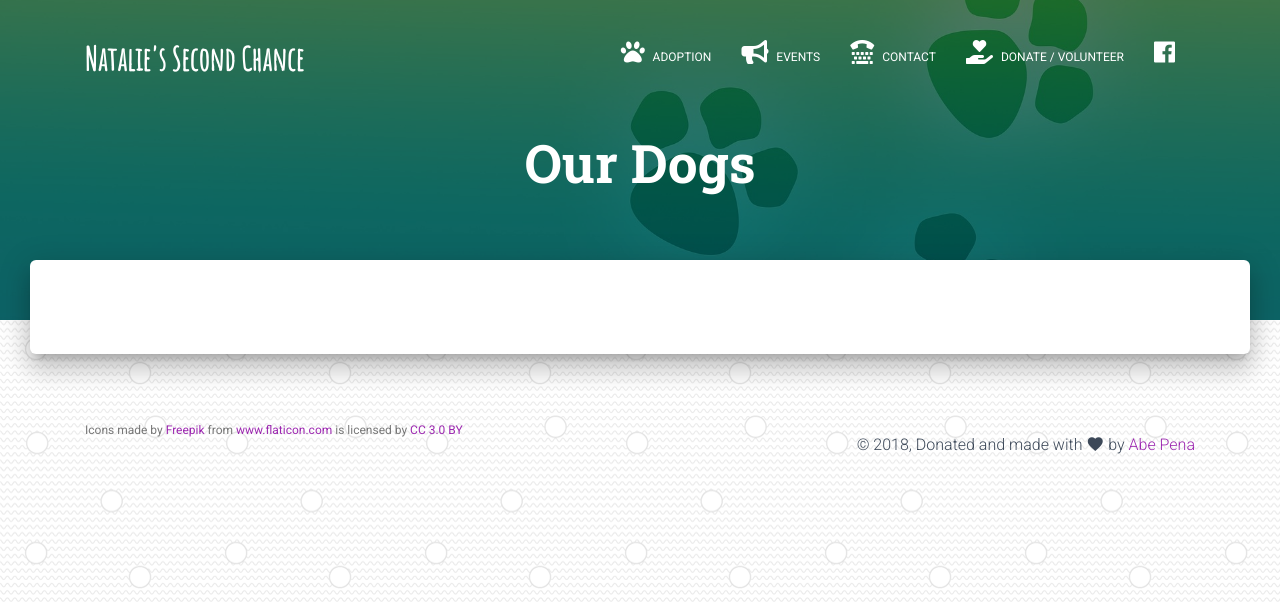
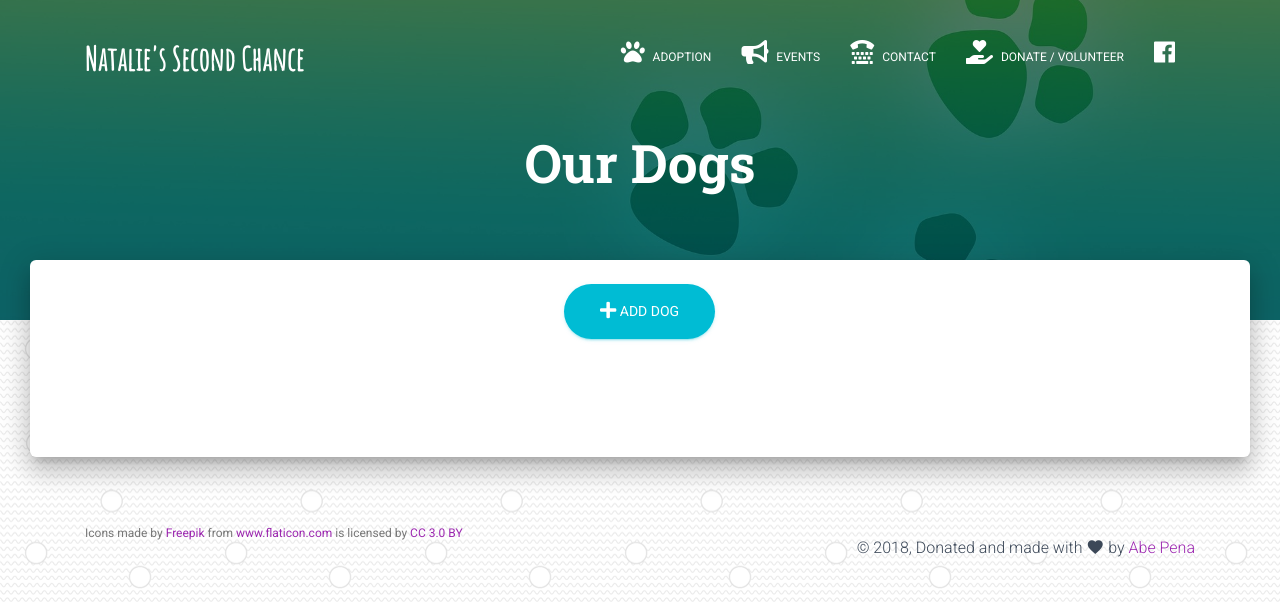
Before and after one commit to Abepena/natalies-second-chance, a Django app: page /dogs/ in a window 1280 px wide. Shown: the top 603 px of the page. Run offline with Django 3.2, Linux system fonts and the light colour scheme; data that the repository does not hold is empty; some libraries are stand-ins or nearby versions.

Commit message:
added delete button to home page, dog list, and detail view

```diff
--- a/natalies_second_chance_project/dogs/templates/dogs/dog_list.html
+++ b/natalies_second_chance_project/dogs/templates/dogs/dog_list.html
@@ -18,7 +18,6 @@ Our Dogs
 
 {% block header_buttons %}
 {% if user.is_authenticated %}
-<a href="{% url 'dogs:create' %}" class="btn btn-info btn-round btn-sm">Add Dog</a>
 {% endif %}
 {% endblock header_buttons %}
 
@@ -27,7 +26,9 @@ Our Dogs
 {% block main %}
 <div class="main main-raised">
     <div class="container">
-
+        <div class="text-center">
+            <a href="{% url 'dogs:create' %}" class="btn btn-info btn-round btn-lg my-4"><i class="fas fa-plus fa-lg"></i> Add Dog</a>
+        </div>
         <!--Adoptables-->
         <div id="adoptables" class="section pt-4">
             {% include "includes/display_dogs.html" %}
--- a/natalies_second_chance_project/dogs/urls.py
+++ b/natalies_second_chance_project/dogs/urls.py
@@ -8,6 +8,7 @@ app_name = 'dogs'
 urlpatterns = [
     path('', views.DogListView.as_view(), name='list'),
     path('<int:pk>/', views.DogDetailView.as_view(), name='detail'),
+    path('<int:pk>/delete', views.DogDeleteView.as_view(), name='delete'),
     path('create/', views.DogCreateView.as_view(), name='create' ),
     path('update/<int:pk>', views.DogUpdateView.as_view(), name='update'),
 
--- a/natalies_second_chance_project/dogs/views.py
+++ b/natalies_second_chance_project/dogs/views.py
@@ -1,4 +1,4 @@
-from django.shortcuts import render
+from django.shortcuts import render, get_object_or_404
 from django.views.generic import CreateView, ListView, UpdateView, DeleteView, DetailView
 from django.views.generic.base import TemplateView
 from django.contrib.auth.mixins import LoginRequiredMixin
@@ -9,12 +9,13 @@ from .models import Dog
 from .forms import DogCreateForm
 
 import stripe
-import json #Not used yet (Remove later if not needed)
+import json  # Not used yet (Remove later if not needed)
 
 stripe_api_key = settings.STRIPE_SECRET_KEY
 
+
 class HomePageView(TemplateView):
-    template_name = 'home.html'
+    template_name = 'index.html'
 
     def post(self, request, **kwargs):
         context = self.get_context_data()
@@ -23,30 +24,29 @@ class HomePageView(TemplateView):
 
         # Check for custom donation
         if post_data.get('custom-donation-option'):
-            amount = float(post_data.get('custom-donation-option')) * 100 #convert donation to cents
+            amount = float(post_data.get('custom-donation-option')
+                           ) * 100  # convert donation to cents
         else:
-            amount = post_data.get('donation-option', 500) #Defaults to $5.00 if the donation amount never changed
+            # Defaults to $5.00 if the donation amount never changed
+            amount = post_data.get('donation-option', 500)
 
         try:
             # Create the stripe charge
             charge = stripe.Charge.create(
-                amount=int(amount), #convert to integer of cents in USD
+                amount=int(amount),  # convert to integer of cents in USD
                 currency='usd',
                 description='Donation',
                 source=token
             )
-            context["amount"] = int(amount) / 100 # back to float for context
+            context["amount"] = int(amount) / 100  # back to float for context
             context["payment"] = 'success'
             context["payment_header"] = 'Success!'
             context["payment_message"] = "Congratulate yourself on being awesome!<br>We appreciate your generosity."
 
-
-
         except stripe.error.CardError:
             context["payment"] = 'declined'
             context["payment_header"] = 'Payment Method Declined.'
-            context["payment_message"] = "There was an error in proccessing your card"
-
+            context["payment_message"] = "There was an error in processing your card"
 
         except stripe.error.InvalidRequestError:
             """
@@ -56,13 +56,13 @@ class HomePageView(TemplateView):
             """
             pass
 
-        #Any general errors not on stripe's end
+        # Any general errors not on stripe's end
         except:
             context["payment"] = 'error'
             context["payment_header"] = 'Error.'
             context["payment_message"] = "There was an error in processing your donation."
 
-
+        print(context)
         return render(request, 'index.html', context)
 
     def get_context_data(self, **kwargs):
@@ -71,8 +71,10 @@ class HomePageView(TemplateView):
         context['dogs'] = Dog.objects.all().order_by('-pk')[:6]
         return context
 
+
 class EventPageView(TemplateView):
     template_name = 'events.html'
+
 
 class ContactPageView(TemplateView):
     template_name = 'contact.html'
@@ -87,22 +89,27 @@ class DogCreateView(LoginRequiredMixin, CreateView):
     model = Dog
     form_class = DogCreateForm
 
+
 class DogListView(ListView):
     model = Dog
     template_name = "dogs/dog_list.html"
     context_object_name = 'dogs'
     paginate_by = 10
 
+
 class DogDetailView(DetailView):
     form_class = DogCreateForm
     model = Dog
     template_name = 'dogs/dog_detail.html'
+
 
 class DogUpdateView(LoginRequiredMixin, UpdateView):
     model = Dog
     form_class = DogCreateForm
     template_name = "dogs/dog_form.html"
 
+
 class DogDeleteView(LoginRequiredMixin, DeleteView):
     model = Dog
-    template_name = "dogs/dog_delete.html"
+    success_url = reverse_lazy('dogs:list')
+    context_object_name = 'dog'
--- a/natalies_second_chance_project/natalies_second_chance/settings.py
+++ b/natalies_second_chance_project/natalies_second_chance/settings.py
@@ -28,7 +28,8 @@ BASE_DIR = os.path.dirname(os.path.dirname(os.path.abspath(__file__)))
 SECRET_KEY = config('SECRET_KEY')
 
 # SECURITY WARNING: don't run with debug turned on in production!
-DEBUG = config('DEBUG', cast=bool, default=True)
+
+DEBUG = config('DEBUG', default=False, cast=bool)
 
 ALLOWED_HOSTS = config('ALLOWED_HOSTS', cast=Csv())
 
--- a/natalies_second_chance_project/natalies_second_chance/urls.py
+++ b/natalies_second_chance_project/natalies_second_chance/urls.py
@@ -13,12 +13,13 @@ Including another URLconf
     1. Import the include() function: from django.urls import include, path
     2. Add a URL to urlpatterns:  path('blog/', include('blog.urls'))
 """
-from django.contrib import admin
-from django.urls import path, include
-from django.views.generic.base import TemplateView
-from dogs.views import HomePageView, EventPageView, DogCreateView, ContactPageView
 from django.conf import settings
 from django.conf.urls.static import static
+from django.contrib import admin
+from django.views.generic.base import TemplateView
+from django.urls import path, include
+
+from dogs.views import  HomePageView, EventPageView, DogCreateView, ContactPageView
 
 urlpatterns = [
     path('', HomePageView.as_view(), name="home"),
@@ -29,4 +30,4 @@ urlpatterns = [
 
 ]
 
-#urlpatterns += static(settings.MEDIA_URL, document_root=settings.MEDIA_ROOT)
+urlpatterns += static(settings.MEDIA_URL, document_root=settings.MEDIA_ROOT)
--- a/natalies_second_chance_project/templates/includes/display_dogs.html
+++ b/natalies_second_chance_project/templates/includes/display_dogs.html
@@ -4,14 +4,20 @@
         <div class="card">
             <div class="card-header adopt-header">
                 <h3 class="d-inline title">{{ dog.name.capitalize }}</h3>
-                {% if user.is_authenticated %}<a href="{% url 'dogs:update' pk=dog.pk %}" class="d-inline float-right btn btn-secondary text-dark btn-sm">Edit</a>
+                {% if user.is_authenticated %}
+                <div class="d-inline float-right">
+                    <a href="{% url 'dogs:update' pk=dog.pk %}" class="btn btn-secondary text-dark btn-sm">Edit</a>
+                </div>
                 {%endif %}
             </div>
             <img class="card-img-top img-fluid dog-list-image" src="{{ dog.image.url }}">
             <div class="card-body" style="min-height: 150px">
                 <div class="card-title">{{ dog.breed }}: {{ dog.age }} year{{dog.age|pluralize:"s"}} old</div>
                 <div class="card-subtitle">{{ dog.description|truncatewords:"20" }}</div>
-                <a href="{% url 'dogs:detail' dog.pk %}" class="btn-sm btn-success float-right">More info</a>
+                <div class="d-inline float-right">
+                    <a href="{% url 'dogs:detail' dog.pk %}" class="btn-sm btn-success">More info</a>
+                    <a href="{% url 'dogs:delete' pk=dog.pk %}" class="btn btn-danger btn-sm">Delete</a>
+                </div>
             </div>
         </div>
     </div>
```
Also changed, not shown: natalies_second_chance_project/dogs/templates/dogs/dog_confirm_delete.html (added, +12 -0 lines), natalies_second_chance_project/dogs/templates/dogs/dog_detail.html (+8 -3 lines), natalies_second_chance_project/templates/index.html (renamed from natalies_second_chance_project/templates/home.html).
